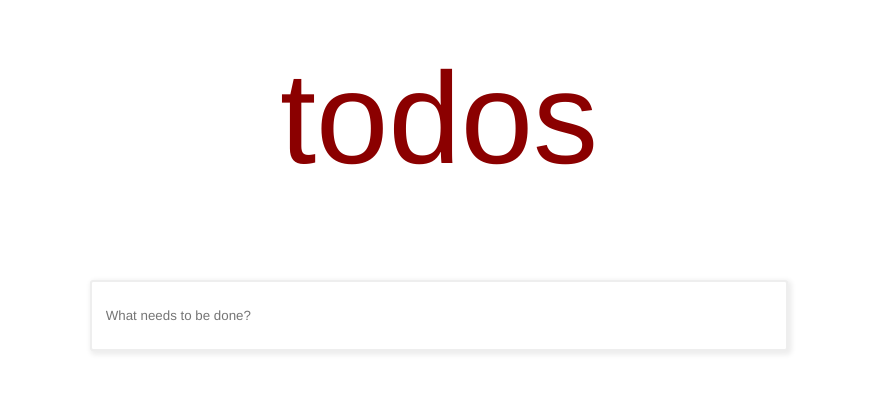
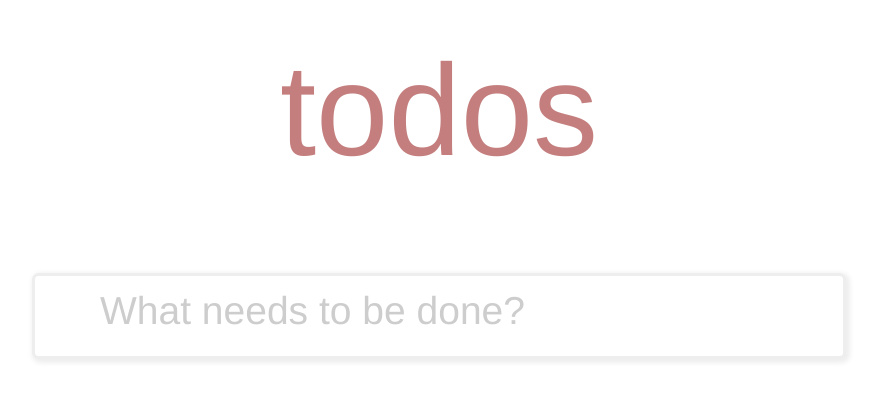
Before and after one commit to jyotikabanerjee/react-todos, a React (Create React App) app: page / in a window 1280 px wide. Shown: the part 138-538 px from the top of the page, without its empty margins (201-1081 px from the left). Built offline with nearby package versions, Linux system fonts and the light colour scheme.

Commit message:
add src code

```diff
--- a/src/pages/todo-main.css
+++ b/src/pages/todo-main.css
@@ -4,6 +4,7 @@
     font-weight: lighter;
     font-size: 5em;
     margin-top: -1em;
+    opacity: 50%;
 }
 
 .Todo-container {
@@ -12,13 +13,25 @@
 }
 
 #Todo-enter {
-    min-width: 50em;
+    min-width: 30em;
     height: 3em;
     border: 0.15em solid #eeeeee;
     border-radius: 0.25em;
     box-shadow: 2px 2px 5px 2px #eeeeee;
     background-color: white;
-    padding: 1em;
+    padding-left: 1em;
     font-family: "Helvetica Neue";
+    font-weight: lighter;
+    font-size: 1em;
+}
+
+#Todo-enter::placeholder {
     color: #cdcdcd;
+    font-size: 1.5em;
+    font-weight: lighter;
+    padding-left: 1em;
 }
+
+#Todo-enter:focus {
+    border: 0.15em solid #eeeeee;;
+}
--- a/src/pages/todo-main.js
+++ b/src/pages/todo-main.js
@@ -1,7 +1,6 @@
 import React from 'react';
 import './todo-main.css';
 // import PropTypes from 'prop-types';
-
 
 const TodoMain = () => {
     return (
```
